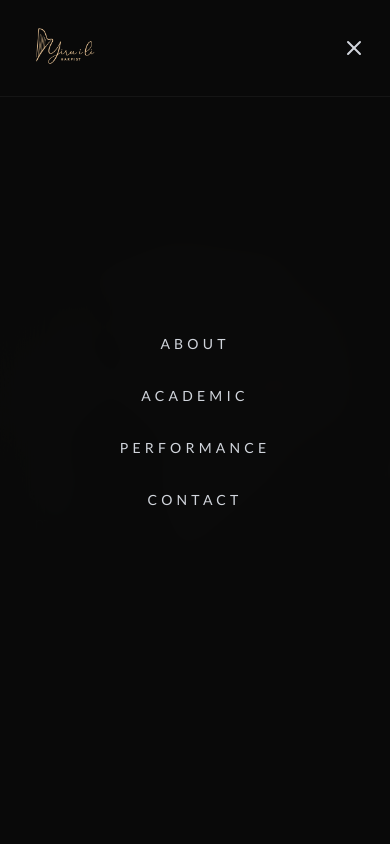
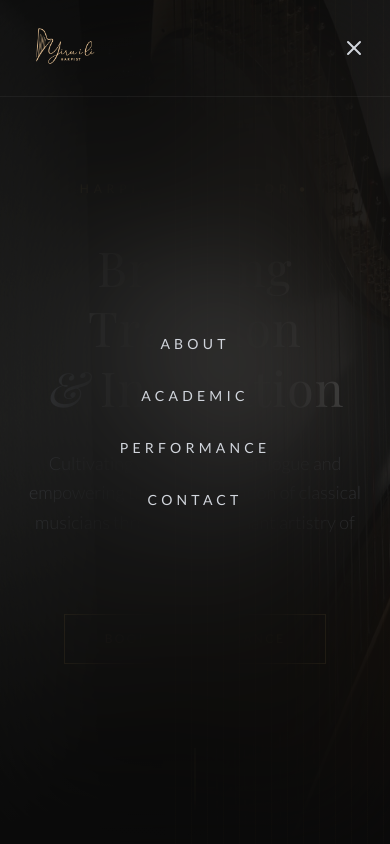
Before and after one commit to Butternctu/yiruimusic, a React (Vite) app: page / in a window 390 px wide. Both pictures are taken after a click on the button 354 px from the left and 48 px from the top of the page. Shown: the top 844 px of the page. Built offline with nearby package versions, Linux system fonts and the light colour scheme; a web font is replaced by a local one.

Commit message:
fine-tune mobile menu transparency for better glass effect

```diff
--- a/src/components/Navbar.jsx
+++ b/src/components/Navbar.jsx
@@ -80,11 +80,12 @@ const Navbar = () => {
       {/* Mobile Menu Overlay */}
       <div
         id="mobile-menu"
-        className={`fixed inset-0 bg-dark-900/98 backdrop-blur-xl z-40 flex flex-col items-center justify-center transition-opacity duration-500 ${
+        className={`fixed inset-0 bg-dark-900/40 backdrop-blur-3xl z-40 flex flex-col items-center justify-center transition-opacity duration-500 ${
           isMobileMenuOpen ? 'opacity-100 pointer-events-auto' : 'opacity-0 pointer-events-none'
         }`}
       >
-        <nav className="flex flex-col items-center space-y-8 text-sm uppercase tracking-[0.3em] text-gray-300">
+        <div className="absolute inset-0 luxury-lines z-0 opacity-20"></div>
+        <nav className="relative z-10 flex flex-col items-center space-y-8 text-sm uppercase tracking-[0.3em] text-gray-300">
           <a href="#about" onClick={(e) => handleMobileLinkClick(e, '#about')} className="hover:text-gold transition-colors duration-300">About</a>
           <a href="#teaching" onClick={(e) => handleMobileLinkClick(e, '#teaching')} className="hover:text-gold transition-colors duration-300">Academic</a>
           <a href="#performance" onClick={(e) => handleMobileLinkClick(e, '#performance')} className="hover:text-gold transition-colors duration-300">Performance</a>
```
